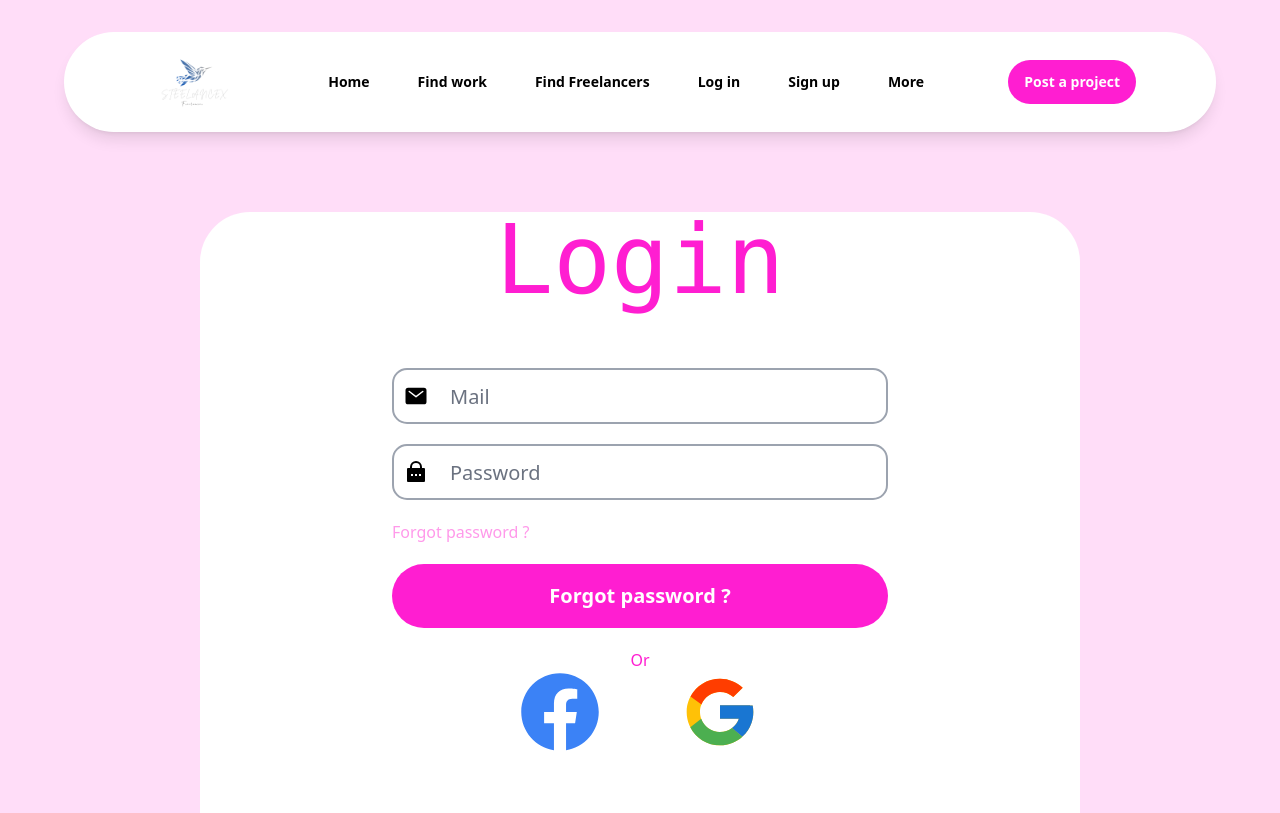
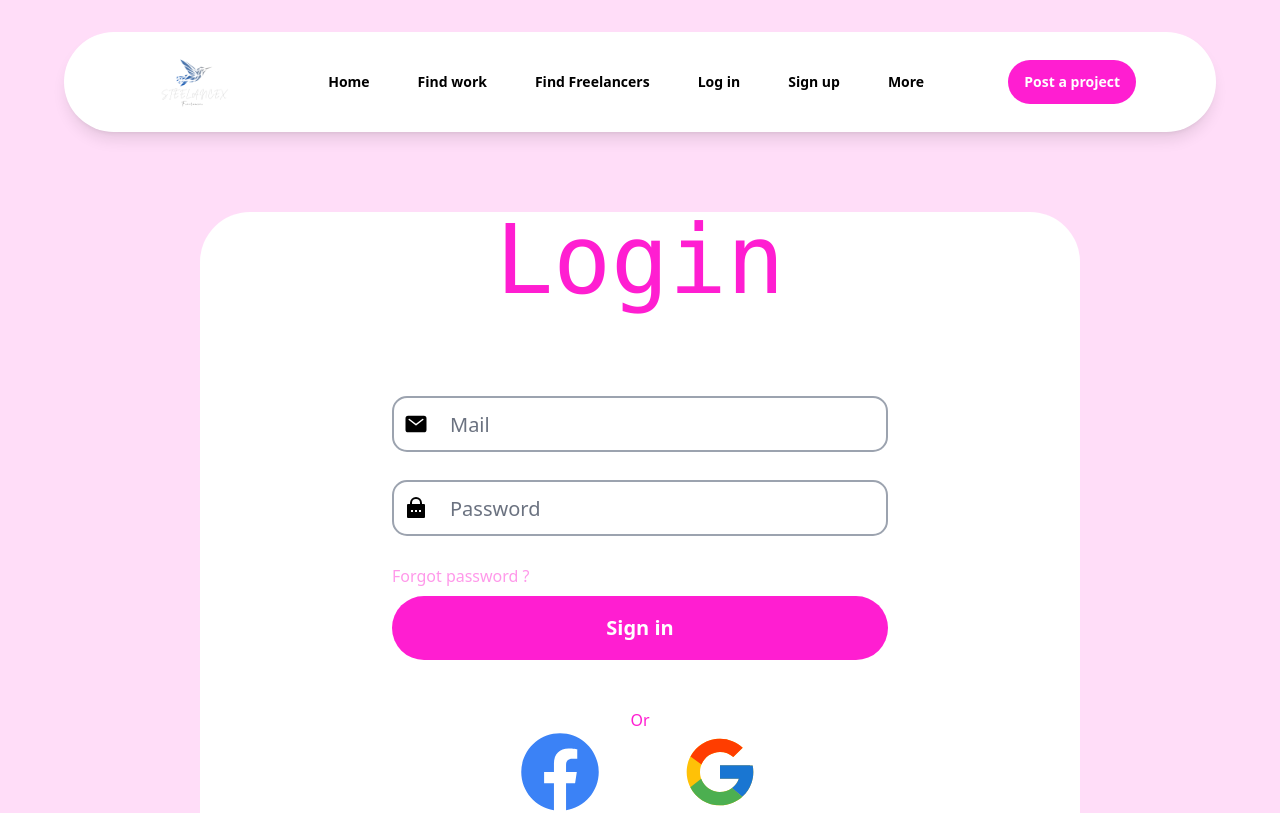
Before and after one commit to Shi-49-94-444-4444/steelancer, a Next.js app: page /login in a window 1280 px wide. Shown: the top 813 px of the page. Built offline with nearby package versions, Linux system fonts and the light colour scheme.

Commit message:
fix ui error ###

```diff
--- a/app/components/modal/FormatForm.tsx
+++ b/app/components/modal/FormatForm.tsx
@@ -23,7 +23,7 @@ const FormatForm: React.FC<FormatFormProps> = ({
                 <div className="
                         flex
                         flex-col
-                        space-y-5
+                        space-y-2
                     "
                 >
                     <div className="
--- a/app/components/modal/Input.tsx
+++ b/app/components/modal/Input.tsx
@@ -30,7 +30,7 @@ const Input: React.FC<InputProps> = ({
     errors
 }) => {
     return (
-        <>
+        <div className="pb-5">
             <div className="
                 relative
                 flex
@@ -65,8 +65,8 @@ const Input: React.FC<InputProps> = ({
                 "
                 />
             </div>
-            <p>{errors[id]?.message?.toString()}</p>
-        </>
+            <p  className="text-red-600 font-semibold h-2">{errors[id]?.message?.toString()}</p>
+        </div>
     )
 }
 
--- a/pages/login.tsx
+++ b/pages/login.tsx
@@ -64,8 +64,8 @@ const Login = () => {
     return (
       <form className="
           px-28
-          space-y-5
-          pt-10
+          pt-20
+          pb-10
       "
         onSubmit={handleSubmit(onSubmit)}
       >
@@ -92,7 +92,9 @@ const Login = () => {
           className="
             text-pink-cus-tx
             cursor-pointer
-        "
+            hover:underline
+            mb-2
+          "
         >
           Forgot password ?
         </h1>
@@ -108,7 +110,7 @@ const Login = () => {
             text-white
         "
         >
-          Forgot password ?
+          Sign in
         </button>
       </form>
     )
--- a/pages/register.tsx
+++ b/pages/register.tsx
@@ -75,7 +75,7 @@ const Register = () => {
   }
 
   const bodyContent = (
-    <form className="px-28 space-y-5 pt-10" onSubmit={handleSubmit(onSubmit)}>
+    <form className="px-28 pt-10" onSubmit={handleSubmit(onSubmit)}>
       <Input
         icon={FaUserEdit}
         id="firstName"
@@ -137,6 +137,7 @@ const Register = () => {
           text-xl
           font-semibold
           text-white
+          mt-5
         "
       >
         SIGN UP
```
